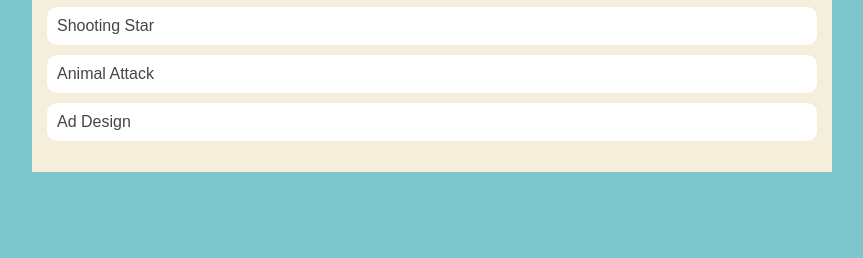
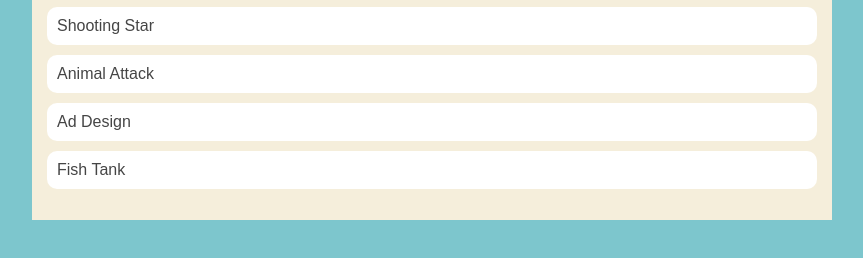
Before and after one commit to caseycarstens/caseycarstens.github.io, a plain HTML site: page portfolio.html in a window 1280 px wide. Shown: the part 400-658 px from the top of the page, without its empty margins (208-1071 px from the left). Drawn offline with Linux system fonts and the light colour scheme.

Commit message:
adding Fish tank

```diff
--- a/portfolio.html
+++ b/portfolio.html
@@ -108,6 +108,8 @@
                         <li><a href="https://www.khanacademy.org/computer-programming/spin-off-of-project-shooting-star/5945390166228992"> Shooting Star</a></li>
                         <li><a href="https://www.khanacademy.org/computer-programming/spin-off-of-project-animal-attack/6355616132546560"> Animal Attack</a></li>
                         <li><a href="https://www.khanacademy.org/computer-programming/spin-off-of-project-ad-design/4586518368272384"> Ad Design</a></li>
+                        <li><a href="https://www.khanacademy.org/computer-programming/spin-off-of-project-fish-tank/6046878086512640"> Fish Tank</a></li>
+
                     </ul>
 
                 </div>
```
